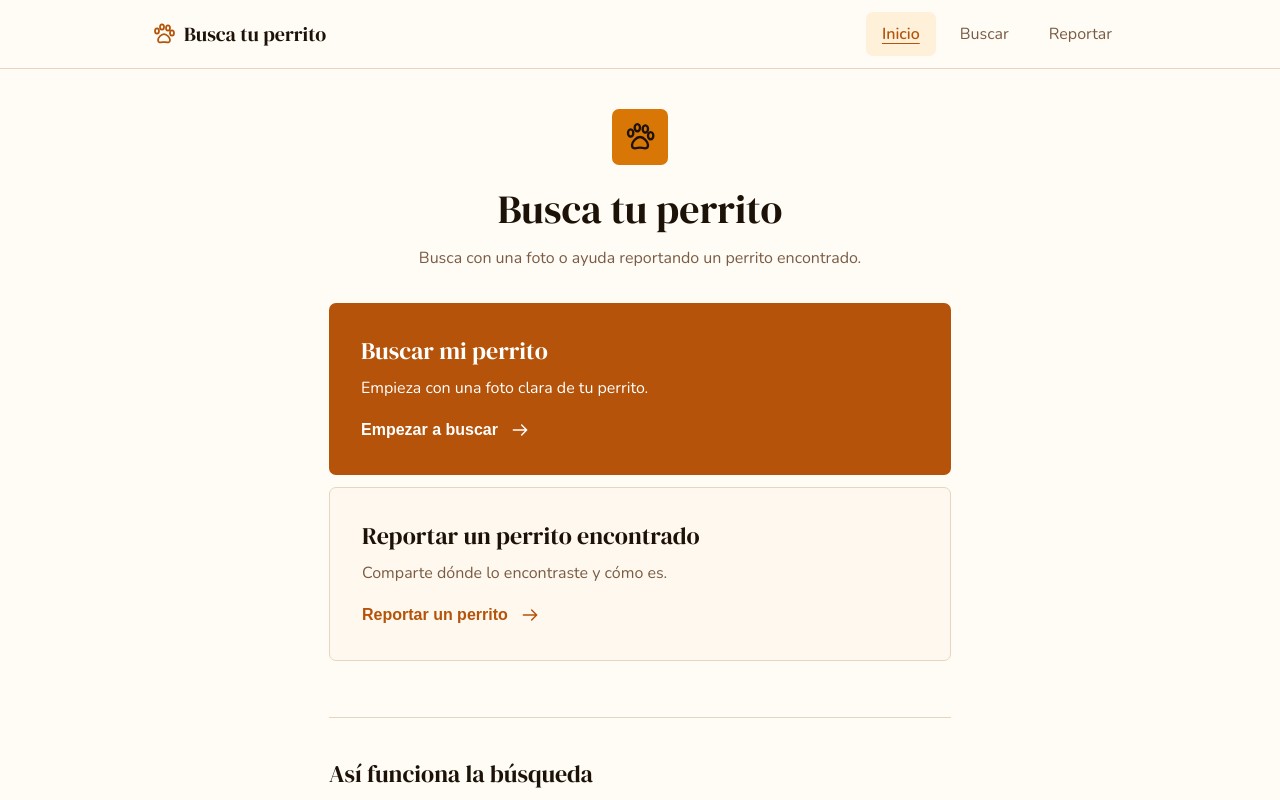
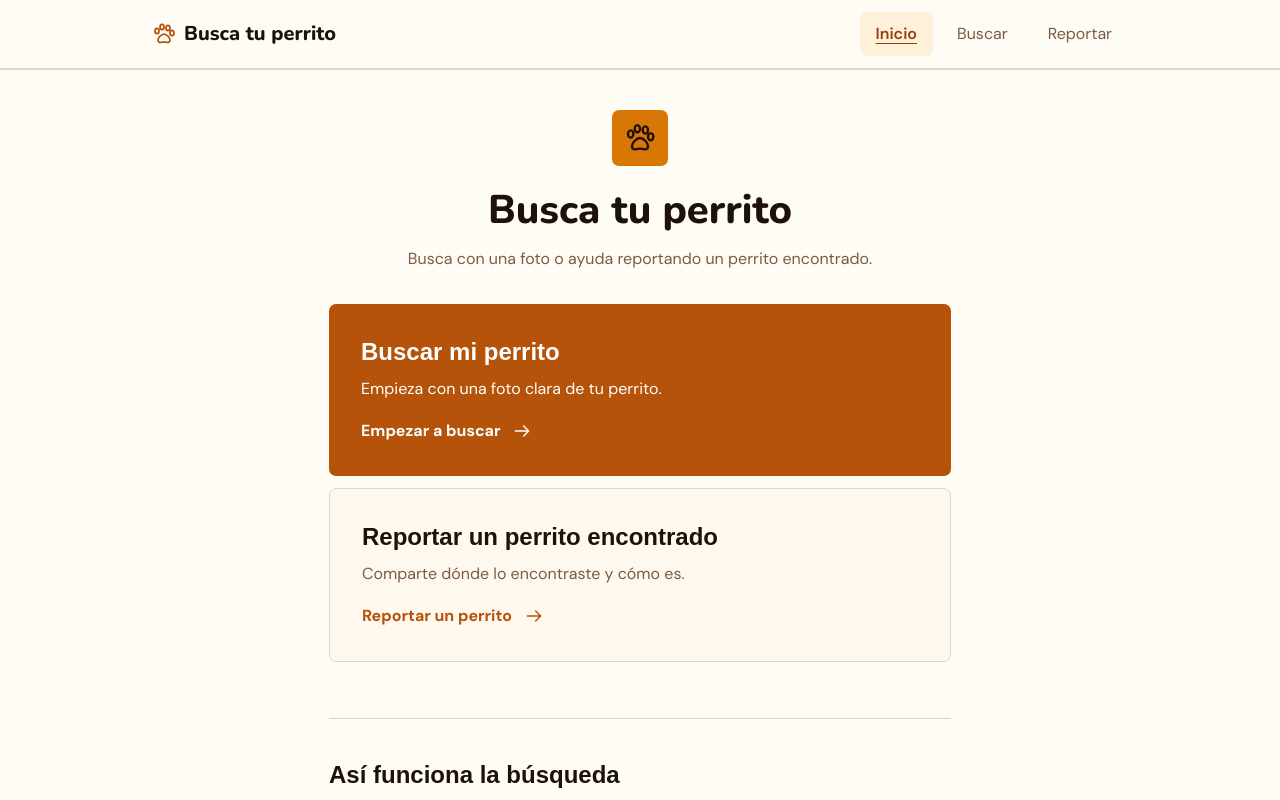
Before and after one commit to CSbastian/Busca_tu_perrito_Front, a Next.js app: page / in a window 1280 px wide. Shown: the top 800 px of the page. Built offline with nearby package versions, Linux system fonts and the light colour scheme; a web font is replaced by a local one.

Commit message:
style: update frontend typography

```diff
--- a/src/app/globals.css
+++ b/src/app/globals.css
@@ -13,7 +13,7 @@
   --color-accent-hover: #92400e;
   --color-mark: #d97706;
   --radius-ui: 7px;
-  --font-heading: var(--font-display), Georgia, serif;
+  --font-heading: var(--font-display), Arial, sans-serif;
 }
 
 :root {
@@ -36,8 +36,11 @@ body {
 
 h1,
 h2 {
-  font-family: var(--font-display), Georgia, serif;
-  font-weight: 400;
+  font-family: var(--font-display), Arial, sans-serif;
+  font-weight: 800;
+}
+h2 {
+  font-weight: 700;
 }
 button,
 input,
--- a/src/app/layout.tsx
+++ b/src/app/layout.tsx
@@ -5,18 +5,16 @@ import SiteHeader from "@/components/SiteHeader";
 import "./globals.css";
 
 const displayFont = localFont({
-  src: "../../public/fonts/dm-serif-display-400.ttf",
+  src: [
+    { path: "../../public/fonts/nunito-700.ttf", weight: "700" },
+    { path: "../../public/fonts/nunito-800.ttf", weight: "800" },
+  ],
   variable: "--font-display",
-  weight: "400",
   display: "swap",
 });
 const bodyFont = localFont({
-  src: [
-    { path: "../../public/fonts/nunito-400.ttf", weight: "400" },
-    { path: "../../public/fonts/nunito-600.ttf", weight: "600" },
-    { path: "../../public/fonts/nunito-700.ttf", weight: "700" },
-    { path: "../../public/fonts/nunito-800.ttf", weight: "800" },
-  ],
+  src: "../../public/fonts/dm-sans-variable.ttf",
+  weight: "100 1000",
   variable: "--font-body",
   display: "swap",
 });
--- a/src/components/SiteHeader.tsx
+++ b/src/components/SiteHeader.tsx
@@ -14,11 +14,11 @@ export default function SiteHeader() {
   const pathname = usePathname();
 
   return (
-    <header className="border-b border-line bg-canvas">
+    <header className="border-b-2 border-line bg-canvas">
       <div className="mx-auto flex max-w-5xl flex-col items-center gap-1 px-6 py-3 sm:flex-row sm:justify-between sm:gap-4">
         <Link
           href="/"
-          className="flex min-h-11 items-center gap-2 rounded-ui font-heading text-xl text-ink focus-visible:outline-2 focus-visible:outline-offset-4 focus-visible:outline-accent"
+          className="flex min-h-11 items-center gap-2 rounded-ui font-heading text-xl font-extrabold text-ink focus-visible:outline-2 focus-visible:outline-offset-4 focus-visible:outline-accent"
         >
           <Icon name="paw" className="h-6 w-6 text-accent" /> Busca tu perrito
         </Link>
@@ -34,7 +34,7 @@ export default function SiteHeader() {
                     aria-current={isActive ? "page" : undefined}
                     className={`inline-flex min-h-11 items-center rounded-ui px-3 py-2 text-sm transition-colors duration-150 focus-visible:outline-2 focus-visible:outline-offset-4 focus-visible:outline-accent sm:px-4 sm:text-base ${
                       isActive
-                        ? "bg-soft font-semibold text-accent underline underline-offset-4"
+                        ? "bg-soft font-semibold text-accent-hover underline underline-offset-4"
                         : "text-muted hover:bg-soft hover:text-ink"
                     }`}
                   >
```
Also changed, not shown: public/fonts/DM-Sans-OFL.txt (added), public/fonts/dm-sans-variable.ttf (added).
